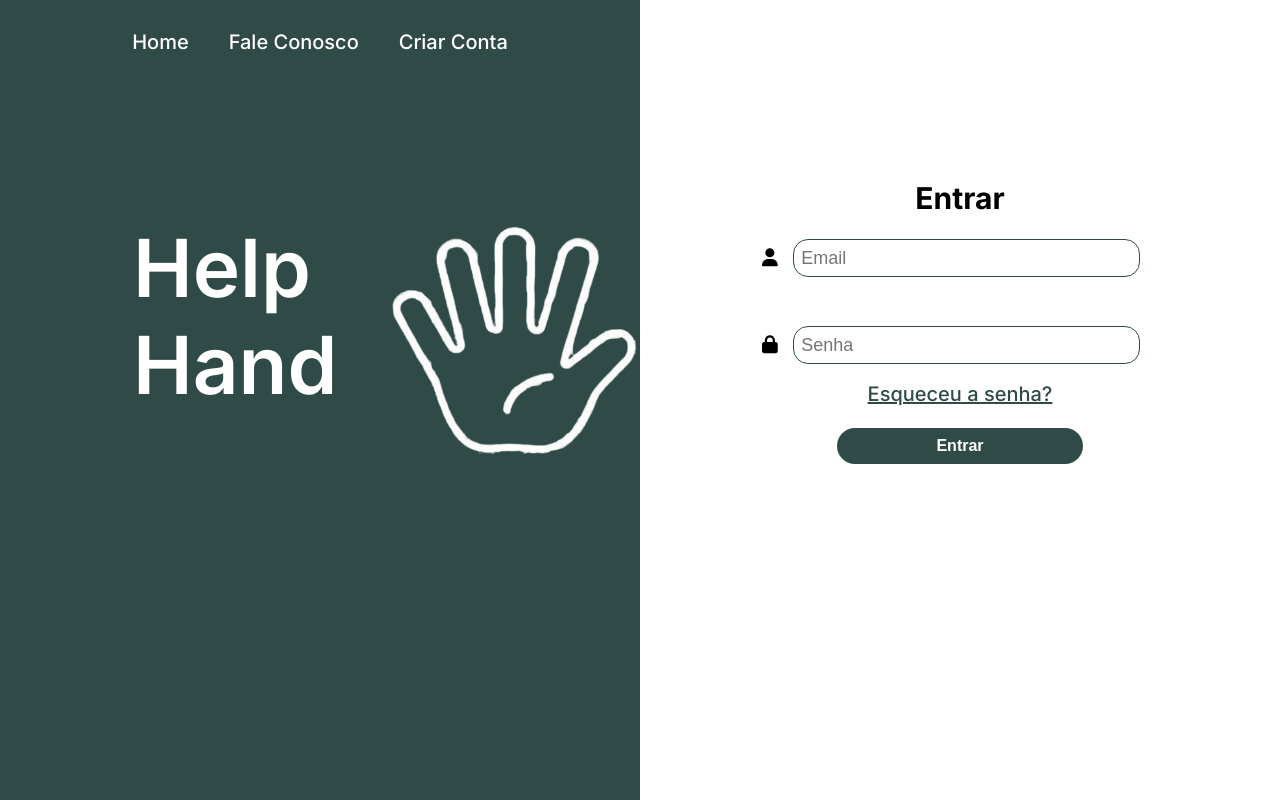
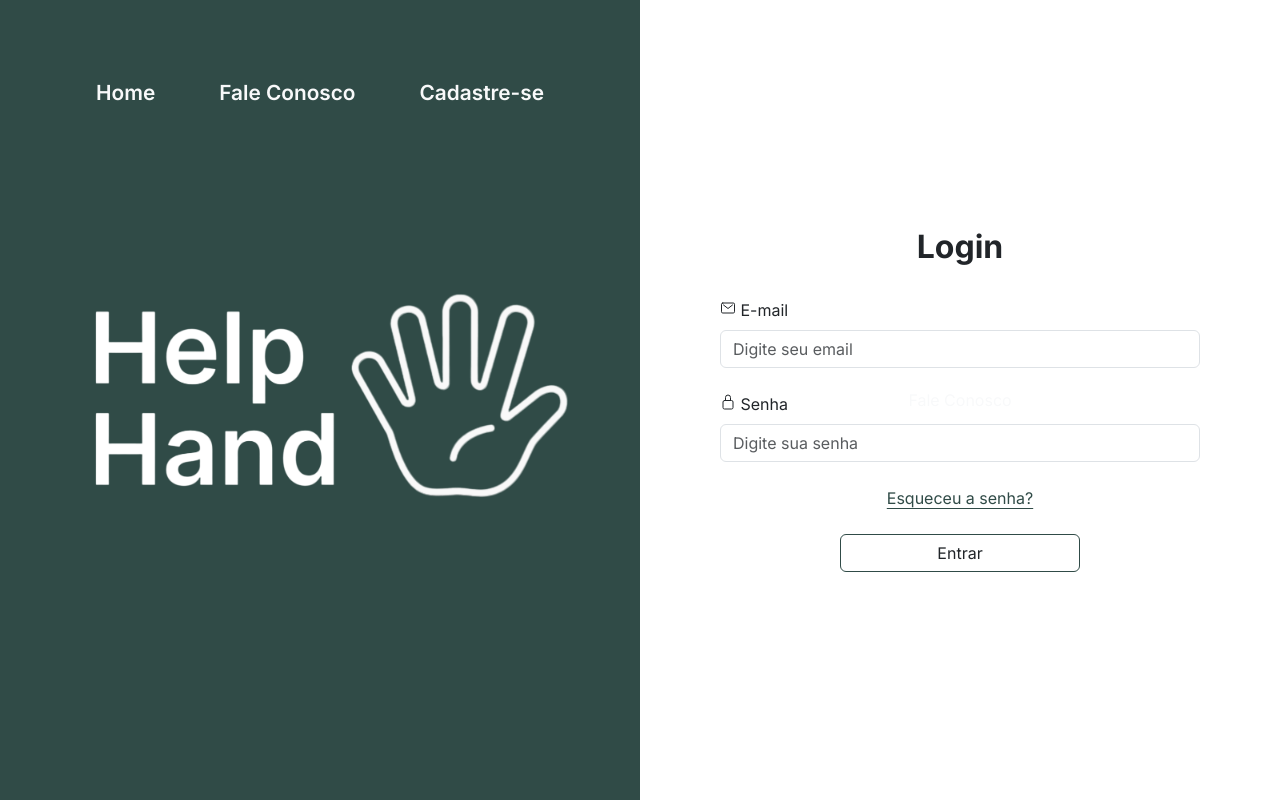
Before and after one commit to JuanServelo/HelpHand, a PHP site: page /login.html in a window 1280 px wide. Run offline with PHP 8.4, Linux system fonts and the light colour scheme.

Commit message:
atualização da tela de login com bootstrap

```diff
--- a/HelpHand/assets/css/login.css
+++ b/HelpHand/assets/css/login.css
@@ -1,124 +1,155 @@
-@import url(global.css);
+@import url('https://fonts.googleapis.com/css2?family=Inter:wght@100..900&display=swap');
 
-.cadastro{
-    display: flex;
-    width: 100%;
-    height: 100%;
-    margin: 0;
-    padding: 0;
+:root {
+    --cor-principal: #304b47;
 }
 
-.corpo{
-    width:50%;
-    height:100%;
-    margin: 0%;
-    background-color: #304b47;
+body {
+    box-sizing: border-box;
+    font-family: "Inter", sans-serif ;
 }
 
-ul {
-    display: flex;
-    flex-direction: row;
-    list-style: none;
-    gap: 40px;
-    margin-top: 30px;
-    justify-content: center;
-    padding: 0;
+.logo {
+    background: var(--cor-principal);
 }
 
-.navegation__link {
-    font-weight: 500;
-    color: #fff;
-    font-size: 20px;
-    text-decoration: none;
-    cursor: pointer;
-    position: relative;
+.logo ul {
+    list-style: none;
 }
 
-.div_image{
-    width: 60%;
-    height: 30%;
-    margin-top: 25%;
-    margin-left: 20%;
-    display: flex;
+.logo ul li a {
+    color: white;
+    font-weight: 600;
+    font-size: 1.3em;
 }
 
-.img{
-    width: 100%;
-    height: 100%;
-    background-color: black;
-}
-
-.conj_text_titulo{
-    font-weight: 600;
-    font-style: normal;
-    color: #fff;
-    font-size: 80px;
-    margin: 0;
-    padding: 5px;
-}
-
-.div_form{
-    width:50%;
-    height:100%;
-    margin: 0%;
-}
-.form_cadastro{
+.img__container {
     display: flex;
-    flex-direction: column;
-    align-items: center;
     justify-content: center;
     margin-top: 25%;
 }
 
-.input__container {
-    display: flex;
-    flex-direction: column;
-    justify-content: center;
-    gap: 43px;
-    padding: 0 58px 0 40px;
-    font-size: 18px;
-    width: 60%;
+form a {
+    color: var(--cor-principal);
 }
 
-.input__field {
-    display: flex;
-    align-items: center;
-    gap: 15px;
-    padding: 3px;
-    justify-content: center;
+.btn {
+    border: 1px solid var(--cor-principal);
 }
 
-.seletor_text{
-    font-size: 18px;
-    width: 100%;
-    padding: 2%;
-    border-radius: 15px;
-    border: 1px solid #304b47;
+.btn:hover {
+    background: var(--cor-principal);
+    color: white;
 }
 
-.titulo_cad{
-    font-weight: weight;
-    font-style: normal;
-    color: black;
-    font-size: 30px;
+/*Mobile*/
+
+@media (max-width: 999px) {
+    body {
+        flex-direction: column;
+        align-items: center;
+    }
+
+    .logo {
+        position: relative;
+        height: 28vh;
+        width: 100%;
+    }
+
+    .logo ul li a {
+        display: none;
+    }
+
+    .img__container{
+        position: absolute;
+        transform: translateY(-50%);
+        top: 50%;
+
+        left: 30%;
+        z-index: 1;
+        margin: 0;
+        width: 40%;
+    }
+
+    img {
+        position: relative;
+        width: 100%;
+    }
+
+    main {
+        width: 100%;
+        height: 100%;
+    }
+
+    form {
+        margin: 8% 0;
+        position: relative;
+    }
+
+    form #cadastrar_link {
+        margin: auto;
+    }
+
+    button {
+        margin: 15px auto;
+    }
+
+    footer {
+        bottom: 0;
+        background: var(--cor-principal);
+        width: 100%;
+        height: 40px;
+        display: flex;
+        justify-content: center;
+        align-items: center;
+    }
 }
 
-#forgout-pw {
-    color: #304b47;
-    margin-top: 15px;
-    text-decoration: underline;
-    font-weight: 500;
-    font-size: 20px;
+/*Desktop*/
+
+@media (min-width: 999px) {
+    .logo {
+        width: 50%;
+    }
+
+    .logo ul {
+        justify-content: center;
+        gap: 10%;
+        margin-top: 12%;
+        padding: 0;
+    }
+
+    .img__container {
+        position: absolute;
+        transform: translateY(-50%);
+        top: 50%;
+        left: 5%;
+        width: 40%;
+        margin: 0;
+    }
+
+    .img__container a:hover {
+        cursor: default;
+    }
+
+    img {
+        position: relative;
+        width: 100%;
+    }
+
+    main {
+        width: 50%;
+    }
+
+    form #cadastrar_link {
+        display: none;
+    }
+
+    button {
+        margin: auto;
+    }
+
+    footer {
+        display: none;
+    }
 }
-
-.bt_cadastrar{
-    padding: 9px 99px;
-    margin-top: 22px;
-    border: none;
-    border-radius: 30px;
-    background: #304b47;
-    color: #fff;
-    font-weight: bold;
-    cursor: pointer;
-    font-size: 16px;
-}
--- a/HelpHand/login.html
+++ b/HelpHand/login.html
@@ -1,56 +1,69 @@
 <!DOCTYPE html>
-<html lang="en">
+<html lang="pt-br">
+
 <head>
     <meta charset="UTF-8">
     <meta name="viewport" content="width=device-width, initial-scale=1.0">
-    <link rel="stylesheet" href="https://cdnjs.cloudflare.com/ajax/libs/font-awesome/6.5.1/css/all.min.css"
-        integrity="sha512-DTOQO9RWCH3ppGqcWaEA1BIZOC6xxalwEsw9c2QQeAIftl+Vegovlnee1c9QX4TctnWMn13TZye+giMm8e2LwA=="
-        crossorigin="anonymous" referrerpolicy="no-referrer" />
+    <link rel="stylesheet" href="https://cdn.jsdelivr.net/npm/bootstrap@5.3.3/dist/css/bootstrap.min.css"
+        rel="stylesheet">
     <link rel="stylesheet" href="assets/css/login.css">
-    <title>Document</title>
+    <title>Help Hand</title>
 </head>
-<body>
-    <div class="cadastro">
 
-        <div class="corpo">
-            <div class="navegation">
-                <ul>
-                    <li><a href="#" class="navegation__link">Home</a></li>
-                    <li><a href="#" class="navegation__link">Fale Conosco</a></li>
-                    <li><a href="cadastro.php" class="navegation__link">Criar Conta</a></li>
+<body class="container-fluid d-flex p-0 m-0 min-vh-100">
+    <div class="logo">
+            <ul class="d-flex  ">
+                <li><a href="#" class="link-light link-offset-2 link-offset-3-hover link-underline link-underline-opacity-0 link-underline-opacity-75-hover">Home</a></li>
+                <li><a href="#"class="link-light link-offset-2 link-offset-3-hover link-underline link-underline-opacity-0 link-underline-opacity-75-hover">Fale Conosco</a></li>
+                <li><a href="#"class="link-light link-offset-2 link-offset-3-hover link-underline link-underline-opacity-0 link-underline-opacity-75-hover">Cadastre-se</a></li>
             </ul>
-            </div>
-            <div class="div_image">
-                <a class="conj_text_titulo">Help <br> Hand</a> <!--pq é link?-->
-                <img src="assets\img\maozinha.png">
+        <div class="img__container">
+            <a href="#">
+                <img src="assets/img/logo_branca.png" alt="" >
+            </a>
         </div>
     </div>
+    <main class="d-flex justify-content-center align-items-center">
+        <form action="" class="d-flex gap-4 flex-column w-75">
+            <h2 class="text-center fw-bold pe-none">Login</h2>
 
-        <div class="div_form">
-            <form action="/cadastrar" method="post" class="form_cadastro">
-                <h1 class="titulo_cad">Entrar</h1>
-
-                <div class="input__container">
-                    <div class="input__field">
-                        <i class="fa-solid fa-user"></i>
-                        <input type="text" id="nome" name="nome" required class="seletor_text" placeholder="Email" >
+            <div class="input">
+                <ion-icon name="mail-outline"></ion-icon>
+                <label for="email" class="form-label">E-mail</label>
+                <input type="email" class="form-control" name="email" required class="seletor_text"
+                    placeholder="Digite seu email">
             </div>
 
-                    <div class="input__field">
-                        <i class="fa-solid fa-lock"></i>
-                        <input type="password" id="senha" name="senha" required
-                        class="seletor_text"  pattern="^(?=.*[a-z])(?=.*[A-Z])(?=.*\d)(?=.*[@$!%*?&])[A-Za-z\d@$!%*?&]{8,}$"
-                        title="A senha deve conter pelo menos 8 caracteres, incluindo uma letra maiúscula, uma letra minúscula
-                        , um número e um caractere especial" placeholder="Senha">
+            <div class="input">
+                <ion-icon name="lock-closed-outline"></ion-icon>
+                <label for="password" class="form-label">Senha</label>
+                <input type="password" class="form-control" name="senha" required class="seletor_text"
+                    placeholder="Digite sua senha"
+                    pattern="^(?=.*[a-z])(?=.*[A-Z])(?=.*\d)(?=.*[@$!%*?&])
+                    [A-Za-z\d@$!%*?&]{8,}$">
+
+                    <!--
+                        <div class="form-text text-center">
+                            Sua senha deve conter pelo menos 8 caracteres, incluindo
+                            uma letra maiúscula, uma letra minúscula, um número e um
+                            caractere especial.
+                        </div>
+                    -->
             </div>
 
-                </div>
+            <a href="#" class="text-center link-offset-2">Esqueceu a senha?</a>
+            <a href="#" class="text-center link-offset-2" id="cadastrar_link">Não tem uma conta? Cadastre-se! </a>
 
-                <a href="#" id="forgout-pw">Esqueceu a senha?</a>
-                <button type="submit" class="bt_cadastrar">Entrar</button>
+            <button type="submit" class="btn btn-outline w-50">Entrar</button>
+        </form>
 
-            </form>
-        </div>
-    </div>
+        <footer class="d-flex flex-row position-fixed">
+            <a href="#"class="link-light link-offset-2 link-offset-3-hover link-underline link-underline-opacity-0 link-underline-opacity-75-hover">Fale Conosco</a>
+        </footer>
+    </main>
+
+    <script type="module" src="https://unpkg.com/ionicons@7.1.0/dist/ionicons/ionicons.esm.js"></script>
+    <script nomodule src="https://unpkg.com/ionicons@7.1.0/dist/ionicons/ionicons.js"></script>
 </body>
+
 </html>
```
Also changed, not shown: HelpHand/assets/img/logo_branca.png (added), HelpHand/assets/img/logo_preta.png (added). Lines whose indentation alone changed are shown as unchanged.
